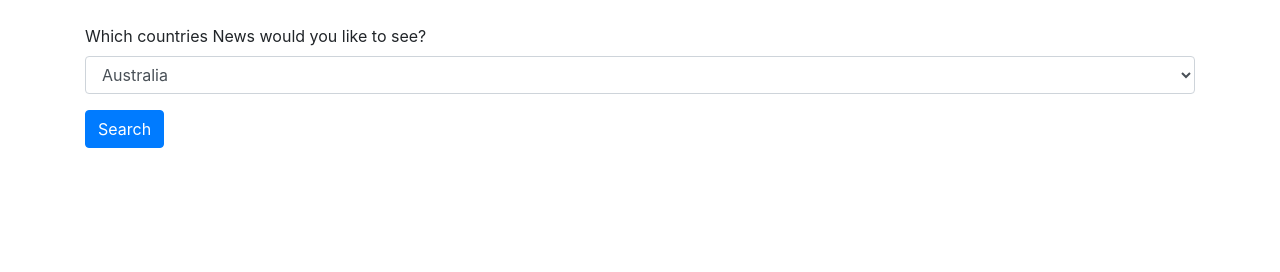
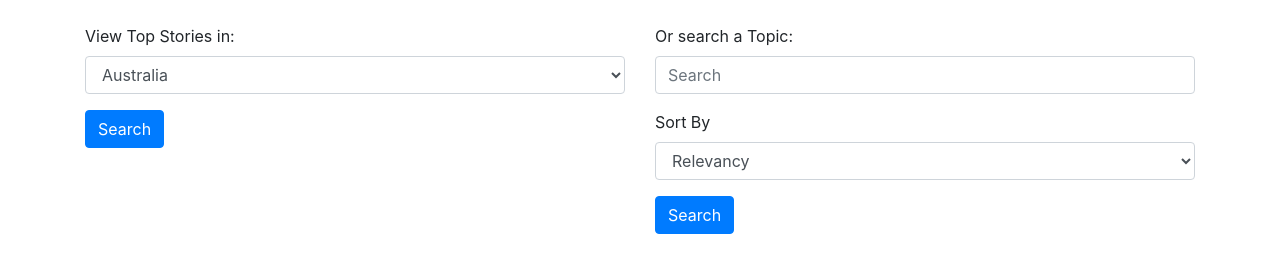
Before and after one commit to forrest-wilson/yb-dv-formative-2, a website: page forrest/forrest.html in a window 1280 px wide. Drawn offline with nearby package versions, Linux system fonts and the light colour scheme.

Commit message:
Added a second form for search terms

```diff
--- a/forrest/forrest.html
+++ b/forrest/forrest.html
@@ -11,9 +11,10 @@
 </head>
 <body>
     <div class="container">
-        <form id="searchForm" class="searchForm mt-4">
+        <div class="row">
+            <form id="searchForm" class="searchForm mt-4 col-sm-12 col-md-6">
                 <div class="form-group">
-                <label for="country">Which countries News would you like to see?</label>
+                    <label for="country">View Top Stories in:</label>
                     <select class="form-control" name="country" id="country">
                         <option value="au">Australia</option>
                         <option value="ca">Canada</option>
@@ -26,6 +27,22 @@
                 </div>
                 <button id="submitButton" type="submit" class="btn btn-primary">Search</button>
             </form>
+            <form class="mt-4 col-sm-12 col-md-6">
+                <div class="form-group">
+                    <label for="searchTopic">Or search a Topic:</label>
+                    <input class="form-control" type="text" id="searchTerm" placeholder="Search">
+                </div>
+                <div class="form-group">
+                    <label for="sortedBy">Sort By</label>
+                    <select class="form-control" name="sortedBy" id="sortedBy">
+                        <option value="relevancy">Relevancy</option>
+                        <option value="popularity">Popularity</option>
+                        <option value="publishedAt">Newest First</option>
+                    </select>
+                </div>
+                <button id="searchButton" type="submit" class="btn btn-primary">Search</button>
+            </form>
+        </div>
         <div id="articleContainer" class="row"></div>
     </div>
     <script src="../node_modules/jquery/dist/jquery.min.js"></script>
```
Lines whose indentation alone changed are shown as unchanged.
